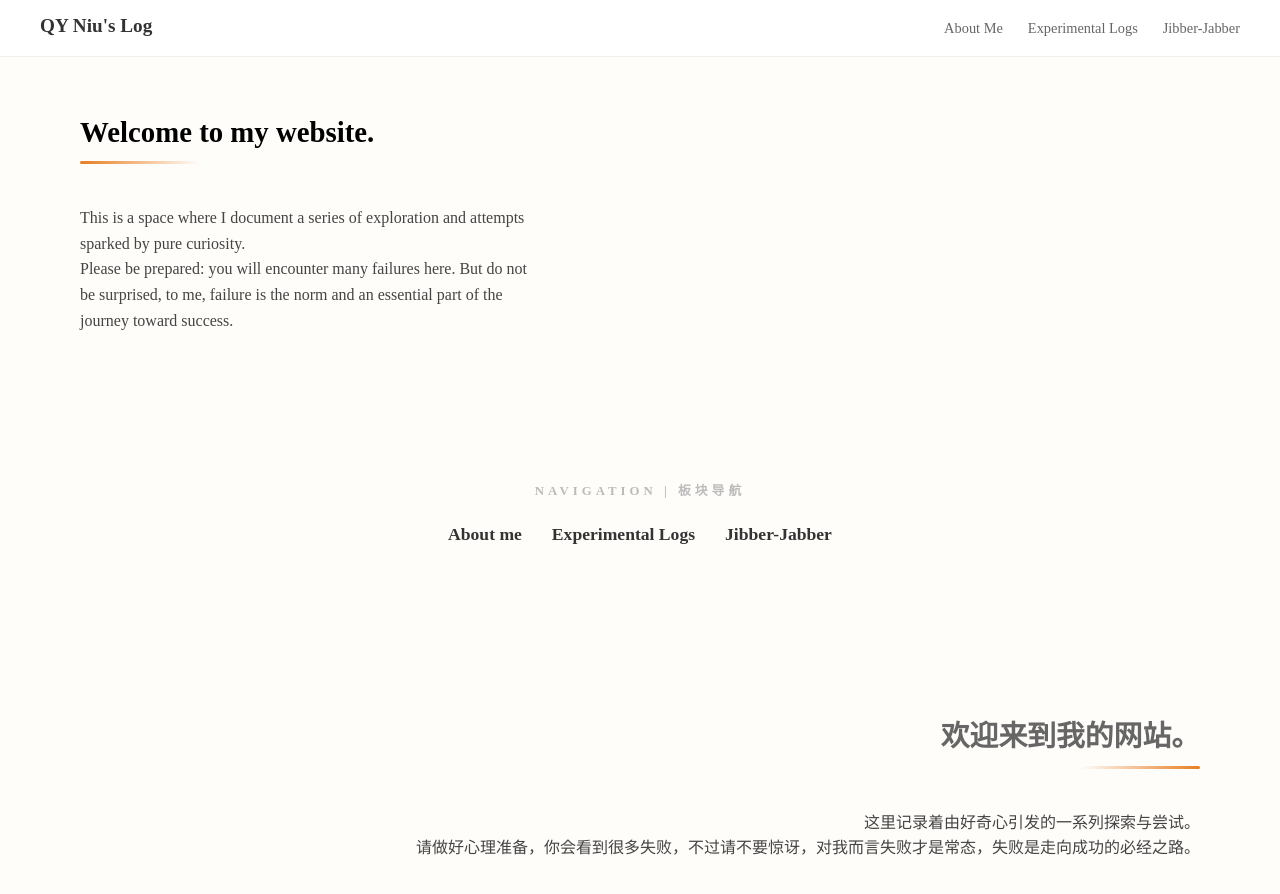
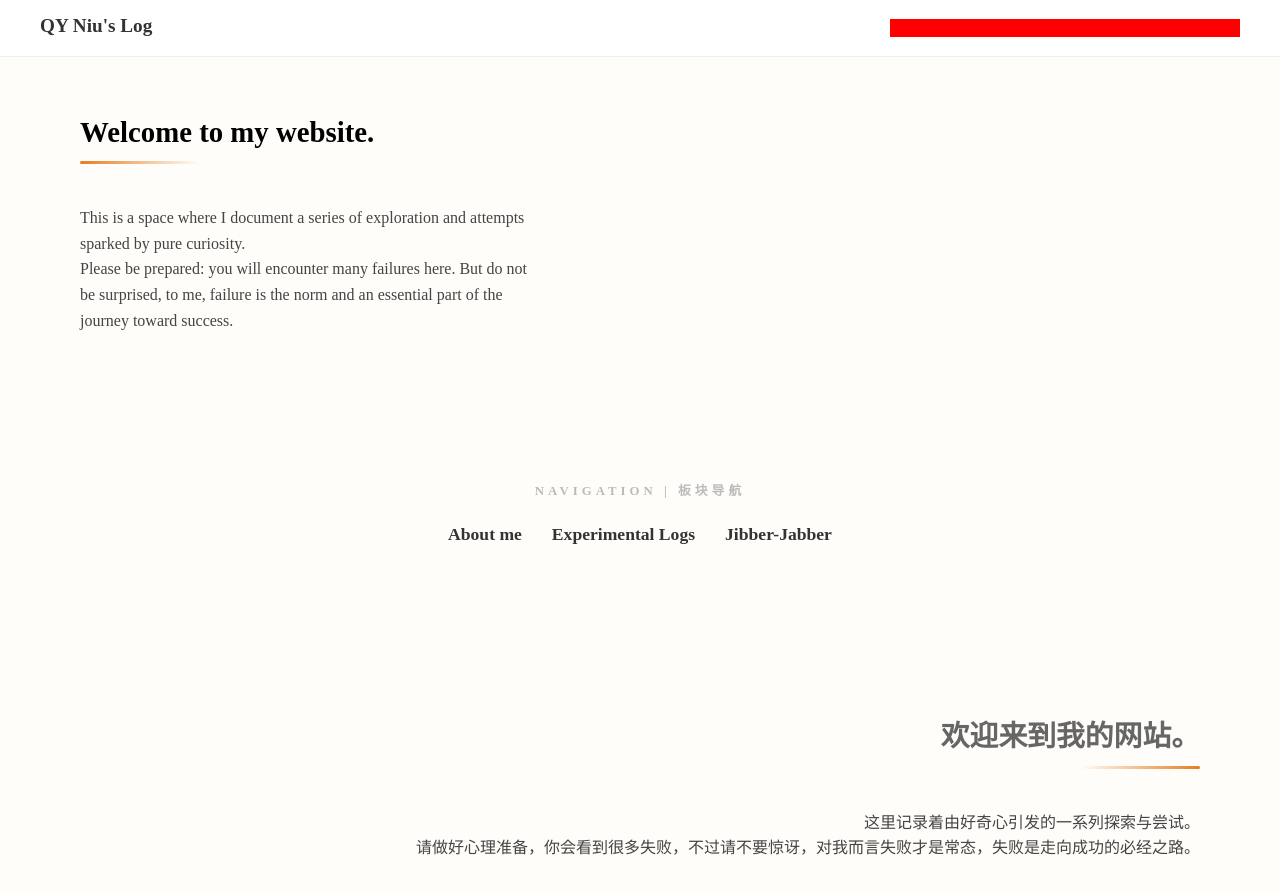
Before and after one commit to nqy-exp/nqy-exp.github.io, a Jekyll site: the page built from index.md, in a window 1280 px wide and 900 px high. Shown: the top 894 px of the window. Built offline with Jekyll 4.4.1, drawn with Linux system fonts in a browser that asks for light colours.

Commit message:
try to find bug

```diff
--- a/_includes/header.html
+++ b/_includes/header.html
@@ -24,7 +24,7 @@
   <!-- 4. 桌面端导航 (保持不变) -->
   <nav class="desktop-nav">
 
-        <div class="nav-ambient-bg">
+    <div class="nav-ambient-bg">
       <img src="/images/favicon-180x180.png" alt="" class="nav-ambient-logo">
     </div>
 
--- a/assets/css/style.css
+++ b/assets/css/style.css
@@ -230,6 +230,12 @@ transition: all 0.3s cubic-bezier(0.4, 0, 0.2, 1); /* 更丝滑的动画 */
 
   z-index: -1;         /* 【关键】确保它在 nav-menu 文字的后面 */
   pointer-events: none; /* 【关键】确保鼠标点击可以穿透背景，直接点到链接上 */
+
+  /* --- 调试专用代码 --- */
+  background-color: red !important; /* 如果你看不到红色，说明元素根本没渲染出来 */
+  opacity: 1 !important;           /* 强制显示，不让透明度干扰判断 */
+  z-index: 10 !important;          /* 强行提到最前面 */
+  /* ------------------ */
 }
 
 .nav-ambient-logo {
```
